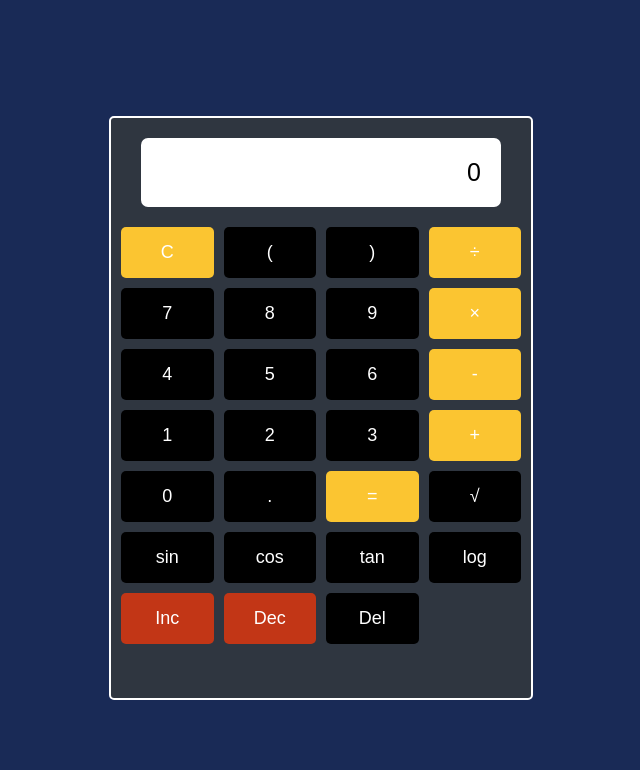
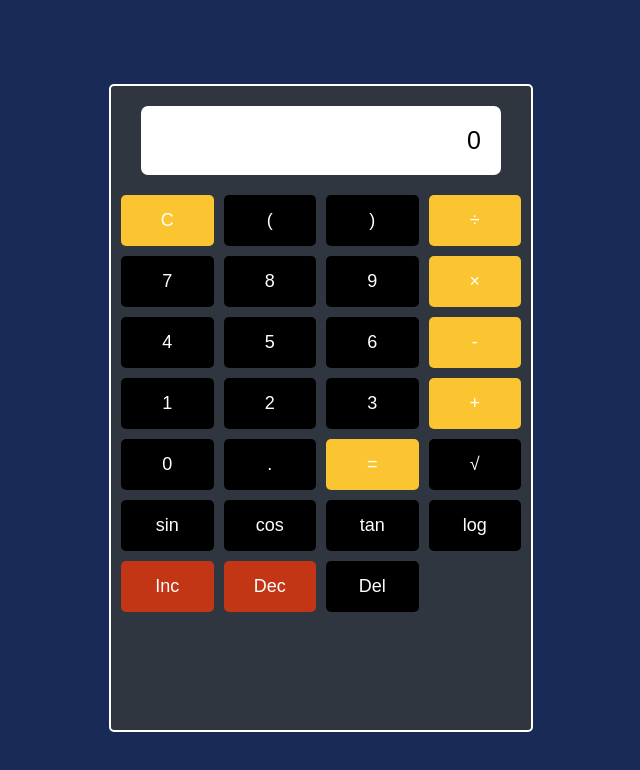
Before and after one commit to BelloOlajide/assignment, a plain HTML site: page index.html in a window 1280 px wide. Shown: the whole page, without its empty margins (319-959 px from the left). Drawn offline with Linux system fonts and the light colour scheme.

Commit message:
second modify

```diff
--- a/style.css
+++ b/style.css
@@ -8,7 +8,7 @@ body{
 
 body>div{
     border: 2px solid white;
-    height: 70vh;
+    height: 78vh;
     width: 400px;
     background-color: #2f3640;
     border-radius: 5px;
```
